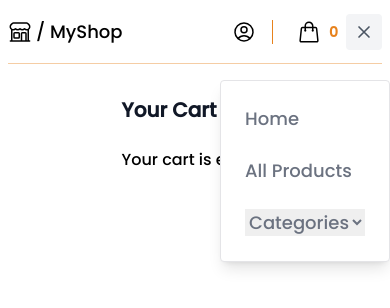
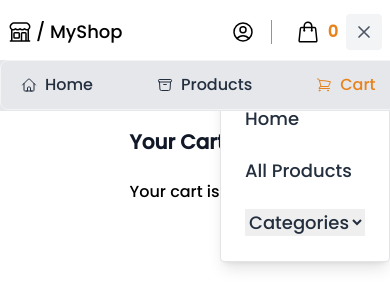
Before and after one commit to Eclarkhalid/my-shop-frontend, a Next.js app: page /cart in a window 390 px wide. Both pictures are taken after a click on the button 364 px from the left and 31 px from the top of the page. Shown: the top 308 px of the page. Built offline with nearby package versions, Linux system fonts and the light colour scheme.

Commit message:
adding navigation

```diff
--- a/pages/_app.js
+++ b/pages/_app.js
@@ -13,7 +13,7 @@ export default function App({ Component, pageProps }) {
     <CartContextProvider>
       <main className={`${inter.className} min-h-screen max-w-screen-2xl mx-auto bg-background sm:px-6`}>
         <Header />
-        <Component {...pageProps} />
+        <Component {...pageProps} className="sm:mt-36" />
       </main>
     </CartContextProvider>
   </>
--- a/pages/cart/index.js
+++ b/pages/cart/index.js
@@ -52,9 +52,9 @@ export default function Cart() {
 
   return <>
 
-    <section className="flex justify-between max-md:flex-col items-center">
-      <div className=" lg:w-2/3  px-4 py-8 sm:px-6 sm:py-6">
-        <div className=" ">
+    <section className="flex justify-between max-md:flex-col items-center ">
+      <div className=" lg:w-2/3  px-4">
+        <div className=" pl-4 mt-16 md:mt-6 ">
           <header className="text-center flex justify-between w-full">
             <h1 className="text-xl font-bold text-gray-900 sm:text-3xl">Your Cart</h1>
           </header>
@@ -151,7 +151,7 @@ export default function Cart() {
                     <div className="flex justify-end">
                       <Link
                         href="#"
-                        className="block rounded bg-gray-700 px-5 py-3 text-md text-gray-100 transition hover:bg-gray-600"
+                        className="disabled block rounded bg-gray-700 px-5 py-3 text-md text-gray-100 transition hover:bg-gray-600"
                       >
                         Checkout
                       </Link>
--- a/pages/components/Header.js
+++ b/pages/components/Header.js
@@ -1,11 +1,14 @@
 import Link from "next/link";
 import { useContext, useEffect, useState } from "react";
 import { CartContext } from "../../lib/CartContext";
+import { useRouter } from "next/router";
 
 export default function Header() {
   const [isMobileNavOpen, setIsMobileNavOpen] = useState(false);
   const [currentPath, setCurrentPath] = useState("");
   const { cartProducts } = useContext(CartContext)
+  const router = useRouter();
+  const {pathname} = router;
 
   useEffect(() => {
     // Update the currentPath state on client side
@@ -14,11 +17,6 @@ export default function Header() {
 
   const toggleMobileNav = () => {
     setIsMobileNavOpen(!isMobileNavOpen);
-  };
-
-  // Helper function to check if a link is active
-  const isLinkActive = (href) => {
-    return currentPath === href;
   };
 
   return <>
@@ -39,19 +37,19 @@ export default function Header() {
           <nav aria-label="Global" className="hidden md:block">
             <ul className="flex items-center gap-6 text-md">
               <li>
-                <Link className={`text-gray-500 transition hover:text-gray-500/75 ${isLinkActive('/') ? 'text-primary' : ""} `} href="/">
+                <Link className={`text-accent transition hover:text-accent/75 ${pathname === '/' ? 'text-primary' : ""} `} href="/">
                   Home
                 </Link>
               </li>
 
               <li>
-                <Link className={`text-gray-500 transition hover:text-gray-500/75 ${isLinkActive('/products') ? 'text-primary' : ""} `} href="/products">
+                <Link className={`text-accent transition hover:text-accent/75 ${pathname === ('/products') ? 'text-primary' : ""} `} href="/products">
                   All Products
                 </Link>
               </li>
 
               <li>
-                <select className={`text-gray-500 transition hover:text-gray-500/75 ${isLinkActive('/categories') ? 'text-primary' : ""} `} href="/categories">
+                <select className={`text-accent transition hover:text-accent/75 ${pathname === ('/categories') ? 'text-primary' : ""} `} href="/categories">
                   <option value="0">Categories</option>
                   <option value="1">Shoes</option>
                 </select>
@@ -65,13 +63,13 @@ export default function Header() {
           <div className="flex items-center gap-2">
             <div className="sm:flex sm:gap-2 border-r border-primary pr-4">
               <Link
-                className=" text-sm font-medium text-text hidden md:flex"
+                className=" text-md font-medium text-text hidden md:flex"
                 href="/"
               >
                 Account
               </Link>
               <Link
-                className=" text-sm font-medium text-text hidden max-md:flex md:hidden"
+                className=" text-md font-medium text-text hidden max-md:flex md:hidden"
                 href="/"
               >
                 <svg xmlns="http://www.w3.org/2000/svg" fill="none" viewBox="0 0 24 24" stroke-width="1.5" stroke="currentColor" class="w-6 h-6">
@@ -86,7 +84,7 @@ export default function Header() {
                   <path stroke-linecap="round" stroke-linejoin="round" d="M15.75 10.5V6a3.75 3.75 0 10-7.5 0v4.5m11.356-1.993l1.263 12c.07.665-.45 1.243-1.119 1.243H4.25a1.125 1.125 0 01-1.12-1.243l1.264-12A1.125 1.125 0 015.513 7.5h12.974c.576 0 1.059.435 1.119 1.007zM8.625 10.5a.375.375 0 11-.75 0 .375.375 0 01.75 0zm7.5 0a.375.375 0 11-.75 0 .375.375 0 01.75 0z" />
                 </svg>
 
-                <span className="ml-2 text-sm text-primary font-bold group-hover:text-text">{cartProducts.length}</span>
+                <span className="ml-2 text-md text-primary font-bold group-hover:text-text">{cartProducts.length}</span>
                 <span className="sr-only">items in cart, view bag</span>
               </Link>
             </div>
@@ -138,7 +136,7 @@ export default function Header() {
                 <nav aria-label="Global">
                   <ul className="flex flex-col items-start gap-6 text-md">
                     <li>
-                      <Link className={`text-gray-500 transition hover:text-gray-500/75`} href="/"
+                      <Link className={`text-accent transition hover:text-accent/75`} href="/"
                         onClick={toggleMobileNav}
                       >
                         Home
@@ -146,7 +144,7 @@ export default function Header() {
                     </li>
 
                     <li>
-                      <Link className={`text-gray-500 transition hover:text-gray-500/75`} href="/products"
+                      <Link className={`text-accent transition hover:text-accent/75`} href="/products"
                         onClick={toggleMobileNav}
                       >
                         All Products
@@ -154,7 +152,7 @@ export default function Header() {
                     </li>
 
                     <li>
-                      <select className={`text-gray-500 transition hover:text-gray-500/75`}>
+                      <select className={`text-accent transition hover:text-accent/75`}>
                         <option value="0">Categories</option>
                         <option value="1">Shoes</option>
                       </select>
@@ -170,5 +168,45 @@ export default function Header() {
         </div>
       </div>
     </header>
+
+    <header className="md:hidden w-full flex justify-around items-center my-3 border-b fixed top-12 bg-gray-200 z-50">
+      <div className="inline-flex rounded-lg border border-gray-100 gap-8 p-1">
+        <Link
+          href={'/'}
+          className={`inline-flex items-center gap-2 rounded-md px-4 py-2 text-md text-accent hover:text-gray-700 focus:relative ${pathname === ('/') ? 'text-primary' : ""} `}
+        >
+          <svg xmlns="http://www.w3.org/2000/svg" fill="none" viewBox="0 0 24 24" stroke-width="1.5" stroke="currentColor" class="w-4 h-4">
+            <path stroke-linecap="round" stroke-linejoin="round" d="M2.25 12l8.954-8.955c.44-.439 1.152-.439 1.591 0L21.75 12M4.5 9.75v10.125c0 .621.504 1.125 1.125 1.125H9.75v-4.875c0-.621.504-1.125 1.125-1.125h2.25c.621 0 1.125.504 1.125 1.125V21h4.125c.621 0 1.125-.504 1.125-1.125V9.75M8.25 21h8.25" />
+          </svg>
+
+
+          Home
+        </Link>
+
+        <Link
+          href={'/products'}
+          className={`inline-flex items-center gap-2 rounded-md px-4 py-2 text-md text-accent hover:text-gray-700 focus:relative ${pathname === ('/products') ? 'text-primary' : ""} `}
+        >
+          <svg xmlns="http://www.w3.org/2000/svg" fill="none" viewBox="0 0 24 24" stroke-width="1.5" stroke="currentColor" class="w-4 h-4">
+            <path stroke-linecap="round" stroke-linejoin="round" d="M20.25 7.5l-.625 10.632a2.25 2.25 0 01-2.247 2.118H6.622a2.25 2.25 0 01-2.247-2.118L3.75 7.5M10 11.25h4M3.375 7.5h17.25c.621 0 1.125-.504 1.125-1.125v-1.5c0-.621-.504-1.125-1.125-1.125H3.375c-.621 0-1.125.504-1.125 1.125v1.5c0 .621.504 1.125 1.125 1.125z" />
+          </svg>
+
+
+          Products
+        </Link>
+
+        <Link
+          href={'/cart'}
+          className={`inline-flex items-center gap-2 rounded-md  px-4 py-2 text-md   ${pathname === ('/cart') ? 'text-primary' : ""} `}
+        >
+          <svg xmlns="http://www.w3.org/2000/svg" fill="none" viewBox="0 0 24 24" stroke-width="1.5" stroke="currentColor" class="w-4 h-4">
+            <path stroke-linecap="round" stroke-linejoin="round" d="M2.25 3h1.386c.51 0 .955.343 1.087.835l.383 1.437M7.5 14.25a3 3 0 00-3 3h15.75m-12.75-3h11.218c1.121-2.3 2.1-4.684 2.924-7.138a60.114 60.114 0 00-16.536-1.84M7.5 14.25L5.106 5.272M6 20.25a.75.75 0 11-1.5 0 .75.75 0 011.5 0zm12.75 0a.75.75 0 11-1.5 0 .75.75 0 011.5 0z" />
+          </svg>
+
+
+          Cart
+        </Link>
+      </div>
+    </header>
   </>
 }
```
